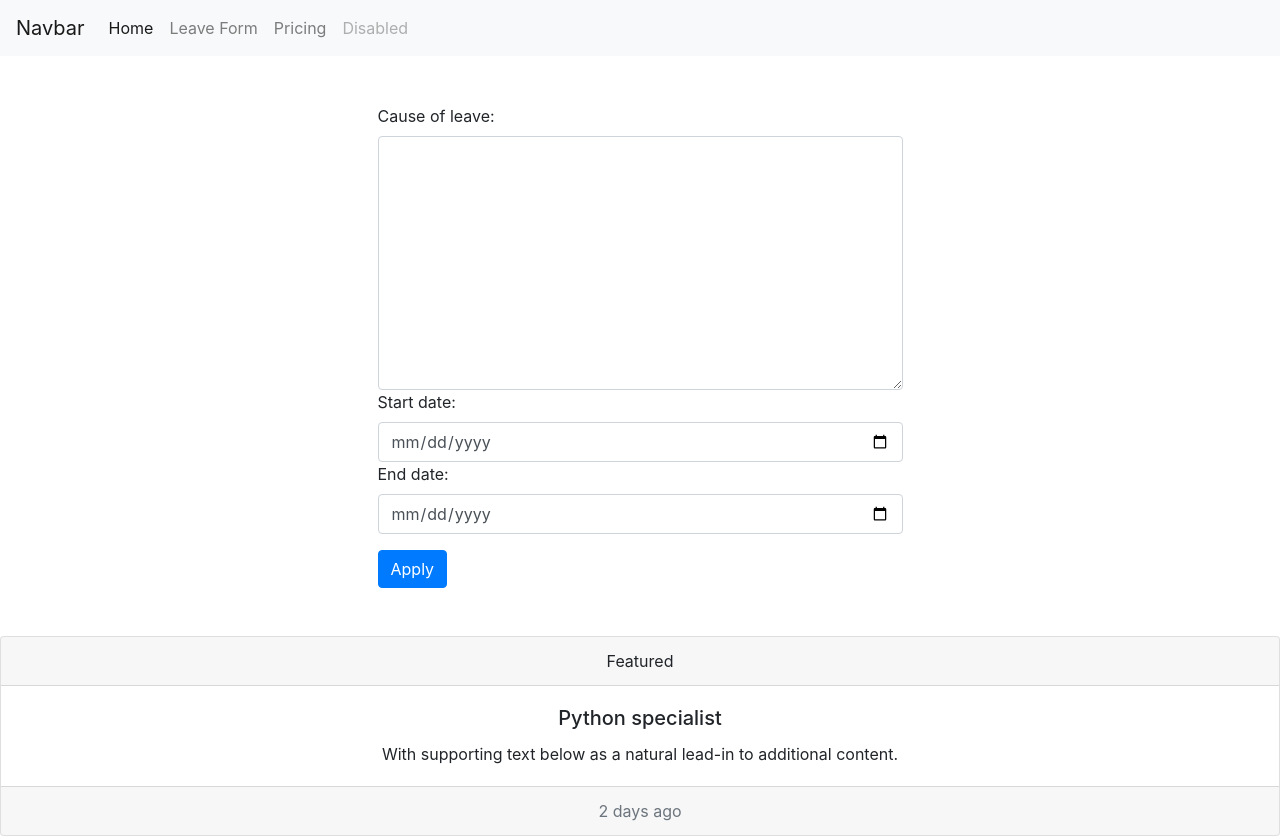
After one commit to ashikpydev/pp2002emsproject, a Django app: page /add-leaveform in a window 1280 px wide. The commit adds this page. Run offline with Django 3.2, Linux system fonts and the light colour scheme; some libraries are stand-ins or nearby versions.

Commit message:
add leaveform

```diff
--- a/emsapp/admin.py
+++ b/emsapp/admin.py
@@ -4,3 +4,4 @@ from django.contrib import admin
 from .models import *
 
 admin.site.register(UserProfile)
+admin.site.register(LeaveApplication)
--- /dev/null
+++ b/emsapp/forms.py
@@ -0,0 +1,14 @@
+from .models import *
+from django import forms
+
+
+class LeaveApplicationForm(forms.ModelForm):
+    class Meta:
+        model = LeaveApplication
+        fields = ['cause_of_leave', 'start_date', 'end_date']
+
+        widgets = {
+            'cause_of_leave':forms.Textarea(attrs={'class':'form-control'}),
+             'start_date':forms.DateInput(attrs={'type':'date', 'class':'form-control datepicker'}),
+             'end_date':forms.DateInput(attrs={'type':'date', 'class':'form-control datepicker'})
+        }
--- a/emsapp/models.py
+++ b/emsapp/models.py
@@ -13,3 +13,14 @@ class UserProfile(models.Model):
 
     def __str__(self):
         return str(self.user)
+
+
+class LeaveApplication(models.Model):
+    user = models.ForeignKey(User, on_delete=models.CASCADE)
+    cause_of_leave = models.TextField(blank = True, null = True)
+    start_date = models.DateField(blank = True, null = True)
+    end_date = models.DateField(blank = True, null = True)
+    # date = models.DateField(auto_now_add=True, blank = True, null = True)
+
+    def __str__(self):
+        return str(self.user)
--- a/emsapp/urls.py
+++ b/emsapp/urls.py
@@ -5,4 +5,6 @@ from .views import *
 
 urlpatterns = [
     path('userprofile', user_profile, name='user_profile'),
+    path('add-leaveform', add_leave_form, name='add-leave-form'),
+    path('user-login', user_login, name='user-login'),
 ]
--- a/emsapp/views.py
+++ b/emsapp/views.py
@@ -1,11 +1,49 @@
-from django.shortcuts import render
-
+from django.shortcuts import render, HttpResponse
+from django.contrib.auth import login, logout, authenticate
 # Create your views here.
 from .models import *
+from .forms import *
+def user_login(request):
+    if request.method == 'POST':
+        username = request.POST['uname']
+        password = request.POST['psw']
+        print(username)
+        print(password)
+        user = authenticate(username = username, password = password)
+        if user:
+            login(request, user)
+
+    return render(request, 'login.html')
 
 def user_profile(request):
-    user = User.objects.get(username = 'maruf')
+    user = request.user
     print(user)
     userprofile = UserProfile.objects.get(user = user)
     context = {'userprofile':userprofile}
     return render(request, 'userprofile.html', context)
+
+
+def add_leave_form(request):
+    if request.method == 'POST':
+        print(request.user)
+        user = request.user
+        form = LeaveApplicationForm(request.POST)
+        print('startdate')
+        print(request.POST['start_date'])
+        print("enddate")
+        print(request.POST['end_date'])
+
+        # print(form)
+        if form.is_valid():
+            print(1)
+            form = form.save(commit = False)
+            print(2)
+            form.user = request.user
+            print(3)
+            form.save()
+            print(5)
+            return HttpResponse("ok")
+    else:
+        form = LeaveApplicationForm()
+        context = {'form':form}
+        return render(request, 'add_leave_form.html', context)
--- /dev/null
+++ b/templates/add_leave_form.html
@@ -0,0 +1,13 @@
+{% extends 'base.html' %}
+
+{% block content %}
+<div class="container mt-5">
+    <div class="col-md-6 m-auto">
+        <form method="POST">
+            {% csrf_token %}
+            {{form}}
+            <button type="submit" class="btn btn-primary mt-3">Apply</button>
+        </form>
+    </div>
+</div>
+{% endblock %}
--- a/templates/base.html
+++ b/templates/base.html
@@ -7,7 +7,42 @@
     <title>Document</title>
 </head>
 <body>
+    <nav class="navbar navbar-expand-lg navbar-light bg-light">
+        <a class="navbar-brand" href="#">Navbar</a>
+        <button class="navbar-toggler" type="button" data-toggle="collapse" data-target="#navbarNav" aria-controls="navbarNav" aria-expanded="false" aria-label="Toggle navigation">
+          <span class="navbar-toggler-icon"></span>
+        </button>
+        <div class="collapse navbar-collapse" id="navbarNav">
+          <ul class="navbar-nav">
+            <li class="nav-item active">
+              <a class="nav-link" href="#">Home <span class="sr-only">(current)</span></a>
+            </li>
+            <li class="nav-item">
+              <a class="nav-link" href="{% url 'add-leave-form' %}">Leave Form</a>
+            </li>
+            <li class="nav-item">
+              <a class="nav-link" href="#">Pricing</a>
+            </li>
+            <li class="nav-item">
+              <a class="nav-link disabled" href="#">Disabled</a>
+            </li>
+          </ul>
+        </div>
+      </nav>
 {% block content %}
 {% endblock %}
+<div class="card text-center mt-5">
+    <div class="card-header">
+      Featured
+    </div>
+    <div class="card-body">
+      <h5 class="card-title">Python specialist</h5>
+      <p class="card-text">With supporting text below as a natural lead-in to additional content.</p>
+
+    </div>
+    <div class="card-footer text-muted">
+      2 days ago
+    </div>
+  </div>
 </body>
 </html>
--- a/templates/userprofile.html
+++ b/templates/userprofile.html
@@ -11,7 +11,7 @@
                   <div class="d-flex flex-column align-items-center text-center">
                     <img src="{{ userprofile.profile_image.url }}" alt="Admin" class="rounded-circle" width="150">
                     <div class="mt-3">
-                      <h4>{{ profile.user.first_name }} {{ profile.user.last_name }}</h4>
+                      <h4>{{ userprofile.user.first_name }} {{ userprofile.user.last_name }}</h4>
                       <p class="text-secondary mb-1">{{ profile.department }}</p>
                       <p class="text-muted font-size-sm">{{ userprofile.designation }}</p>
                       <a href="#"><button class="btn btn-primary">Edit</button></a>
```
Also changed, not shown: templates/login.html (added, +16 -0 lines), db.sqlite3, emsapp/migrations/0001_initial.py, media/811u6QEwQxL._AC_SX355_.jpg (added).
